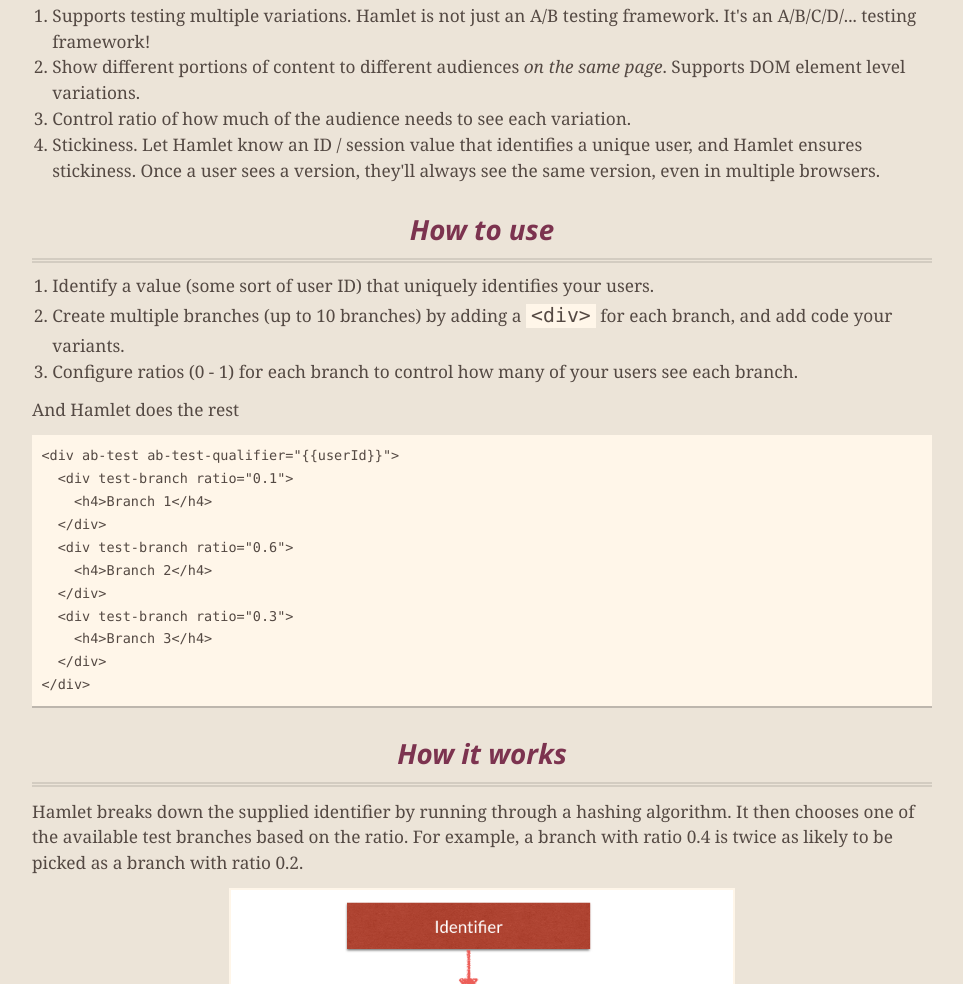
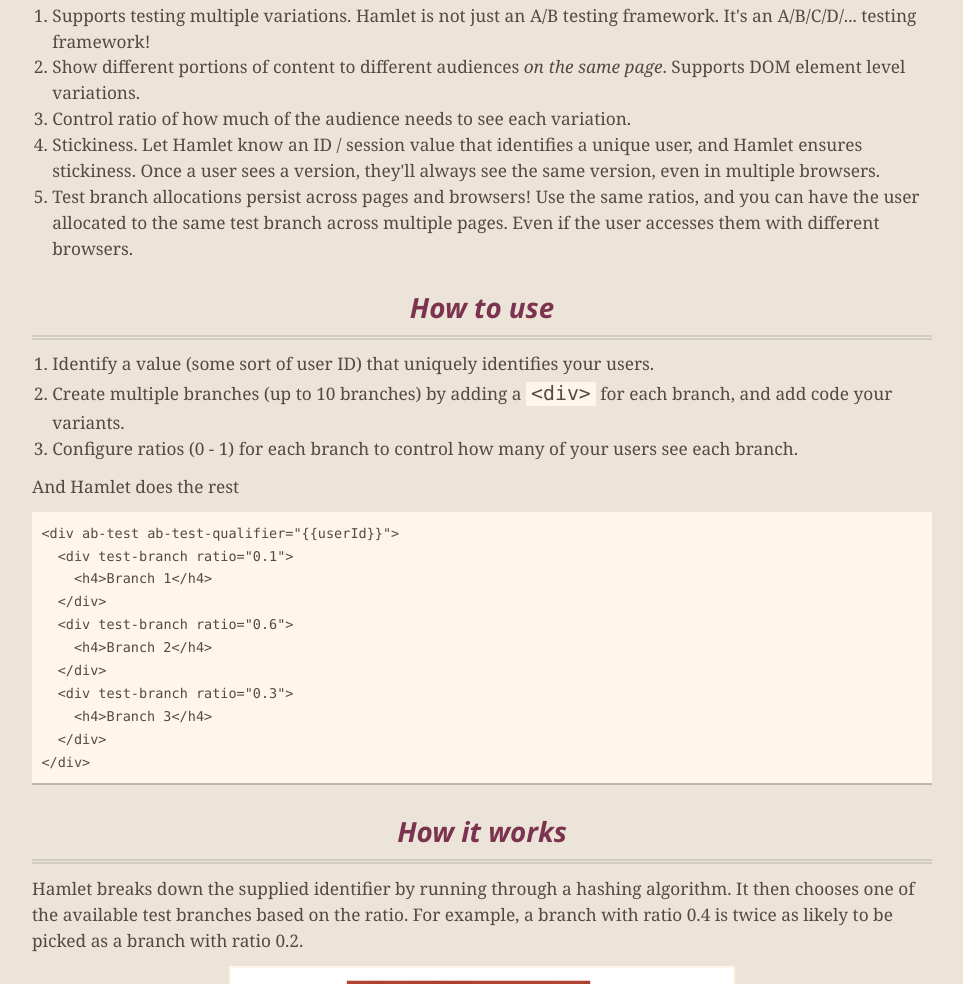
Before and after one commit to koushikkothagal/hamlet, a plain HTML site: page index.html in a window 1280 px wide. Shown: the part 1101-2085 px from the top of the page, without its empty margins (158-1121 px from the left). Drawn offline with nearby package versions, Linux system fonts and the light colour scheme.

Commit message:
Added feature

```diff
--- a/index.html
+++ b/index.html
@@ -72,6 +72,7 @@
 <li>Show different portions of content to different audiences <em>on the same page</em>. Supports DOM element level variations.</li>
 <li>Control ratio of how much of the audience needs to see each variation. </li>
 <li>Stickiness. Let Hamlet know an ID / session value that identifies a unique user, and Hamlet ensures stickiness. Once a user sees a version, they'll always see the same version, even in multiple browsers.</li>
+<li>Test branch allocations persist across pages and browsers! Use the same ratios, and you can have the user allocated to the same test branch across multiple pages. Even if the user accesses them with different browsers. </li>
 </ol>
 
 <h3>
```
